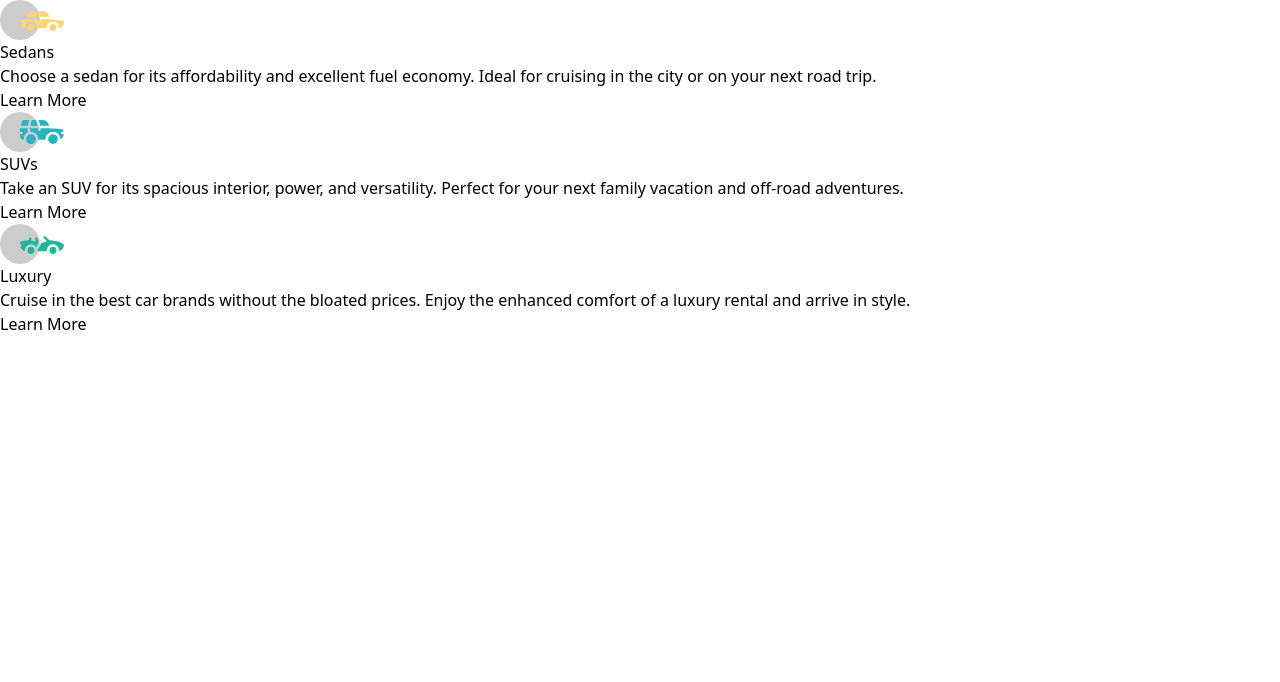
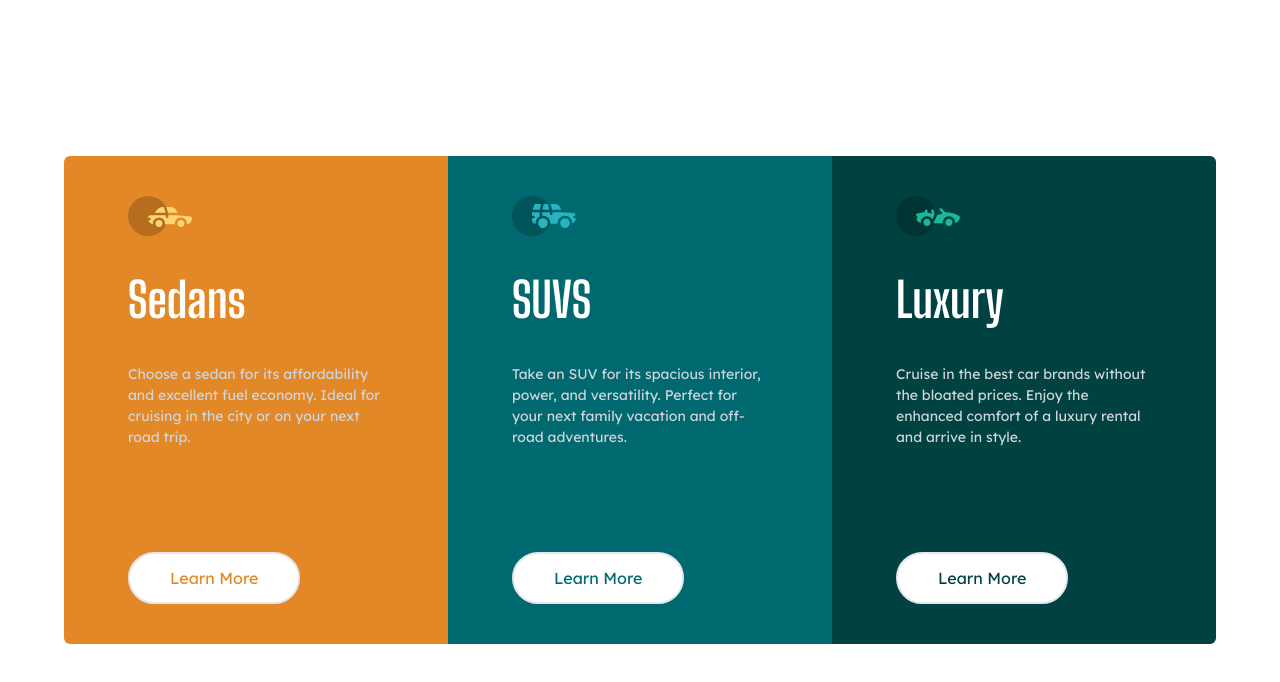
Before and after one commit to gracebir/3-column, a website: page src/index.html in a window 1280 px wide. Drawn offline with Linux system fonts and the light colour scheme.

Commit message:
3 columns design

```diff
--- a/src/index.html
+++ b/src/index.html
@@ -1,45 +1,53 @@
 <!DOCTYPE html>
 <html lang="en">
+
 <head>
   <meta charset="UTF-8">
-  <meta name="viewport" content="width=device-width, initial-scale=1.0"> <!-- displays site properly based on user's device -->
+  <meta name="viewport" content="width=device-width, initial-scale=1.0">
 
   <link rel="icon" type="image/png" sizes="32x32" href="./images/favicon-32x32.png">
-  <link rel="preconnect" href="https://fonts.googleapis.com">
   <link rel="stylesheet" href="../dist/output.css">
-  <link rel="preconnect" href="https://fonts.gstatic.com" crossorigin>
-  <link href="https://fonts.googleapis.com/css2?family=Big+Shoulders+Display:wght@700&family=Lexend+Deca&display=swap" rel="stylesheet">
+  <link href="https://fonts.googleapis.com/css2?family=Big+Shoulders+Display:wght@700&family=Lexend+Deca&display=swap"
+    rel="stylesheet">
   <title>3-columns</title>
 </head>
-<body>
-  <div class="">
-    <div class="">
+
+<body class="w-full min-h-screen flex items-center font-shoulder">
+  <div class="max-w-6xl mx-auto rounded-md grid lg:grid-cols-3 grid-cols-1 px-4 py-8 lg:px-0 lg:py-0 text-white">
+    <div class="bg-bright-orange lg:rounded-tl-md lg:rounded-bl-md lg:rounded-t-none rounded-t-md lg:px-16 px-14 py-10 flex flex-col gap-6 items-start lg:gap-16">
+      <div class="flex flex-col gap-6 lg:gap-10 items-start">
         <img class="icon" src="./images/icon-sedans.svg" alt="..">
-        <h1>Sedans</h1>
-        <p>
+        <h1 class="text-3xl lg:text-5xl">Sedans</h1>
+        <p class="text-sm text-gray-300 font-normal font-lexend leading-[1.5]">
           Choose a sedan for its affordability and excellent fuel economy. Ideal for cruising in the city
           or on your next road trip.
         </p>
-        <button class="color-yellow white">Learn More</button>
+      </div>
+      <button class="border-2 lg:px-10 px-6 duration-300 font-lexend lg:py-3 py-2 text-sm lg:text-base text-bright-orange rounded-full bg-white lg:mt-10 mt-0 hover:bg-bright-orange hover:text-white"> Learn More</button>
     </div>
-    <div class="">
+    <div class="bg-dark-cyan lg:px-16 px-14 py-10 flex flex-col gap-6 items-start lg:gap-16">
+      <div class="flex flex-col gap-6 lg:gap-10 items-start">
         <img class="icon" src="./images/icon-suvs.svg" alt="...">
-        <h1>SUVs</h1>
-        <p>
+        <h1 class="text-3xl lg:text-5xl">SUVS</h1>
+        <p class="text-sm text-gray-300 font-normal font-lexend leading-[1.5]">
           Take an SUV for its spacious interior, power, and versatility. Perfect for your next family vacation
           and off-road adventures.
         </p>
-        <button class="color-light-green white">Learn More</button>
+      </div>
+      <button class="border-2 lg:px-10 px-6 duration-300 font-lexend lg:py-3 py-2 text-sm lg:text-base text-dark-cyan rounded-full bg-white lg:mt-10 mt-0 hover:bg-dark-cyan hover:text-white"> Learn More</button>
     </div>
-    <div class="">
+    <div class="bg-very-dark-cyan lg:rounded-tr-md lg:rounded-br-md lg:rounded-b-none rounded-b-md lg:px-16 px-14 py-10 flex flex-col gap-6 items-start lg:gap-16">
+      <div class="flex flex-col gap-6 lg:gap-10 items-start">
         <img class="icon" src="./images/icon-luxury.svg" alt="....">
-        <h1>Luxury</h1>
-        <p>
+        <h1 class="text-3xl lg:text-5xl">Luxury</h1>
+        <p class="text-sm text-gray-300 font-normal font-lexend leading-[1.5]">
           Cruise in the best car brands without the bloated prices. Enjoy the enhanced comfort of a luxury
           rental and arrive in style.
         </p>
-        <button class="color-green white"> Learn More</button>
+      </div>
+      <button class="border-2 lg:px-10 px-6 duration-300 font-lexend lg:py-3 py-2 text-sm lg:text-base text-very-dark-cyan rounded-full bg-white lg:mt-10 mt-0 hover:bg-very-dark-cyan hover:text-white"> Learn More</button>
     </div>
   </div>
 </body>
+
 </html>
```
